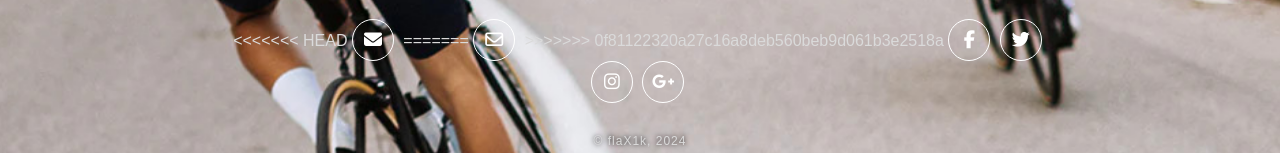
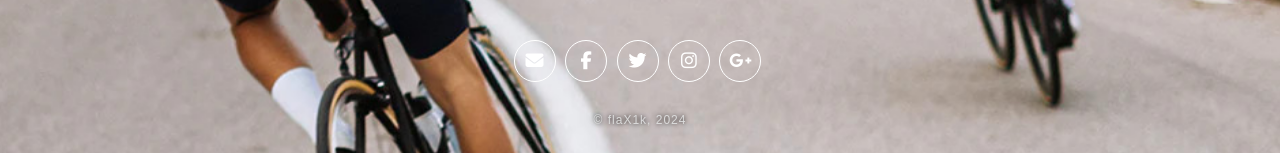
Before and after one commit to flax1k/honz.github.io, a plain HTML site: page index.html in a window 1280 px wide. Shown: the part 538-691 px from the top of the page. Drawn offline with Linux system fonts and the light colour scheme.

Commit message:
Update index.html

```diff
--- a/index.html
+++ b/index.html
@@ -72,11 +72,7 @@
 
 					<!-- Social links -->
 					<div class="social">
-<<<<<<< HEAD
 						<a href="#" id="modal4-open" ><i class="fa-solid fa-envelope"></i></a>
-=======
-						<a href="#" id="modal4-open" ><i class="fa-regular fa-envelope"></i></a>
->>>>>>> 0f81122320a27c16a8deb560beb9d061b3e2518a
 						<a href="#"><span class="fa fa-facebook" title="Strava"></span></a>
                         <a href="#"><span class="fa fa-twitter" title="Twitter"></span></a>
                         <a href="#"><span class="fa fa-instagram" title="Instagram"></span></a>
```
